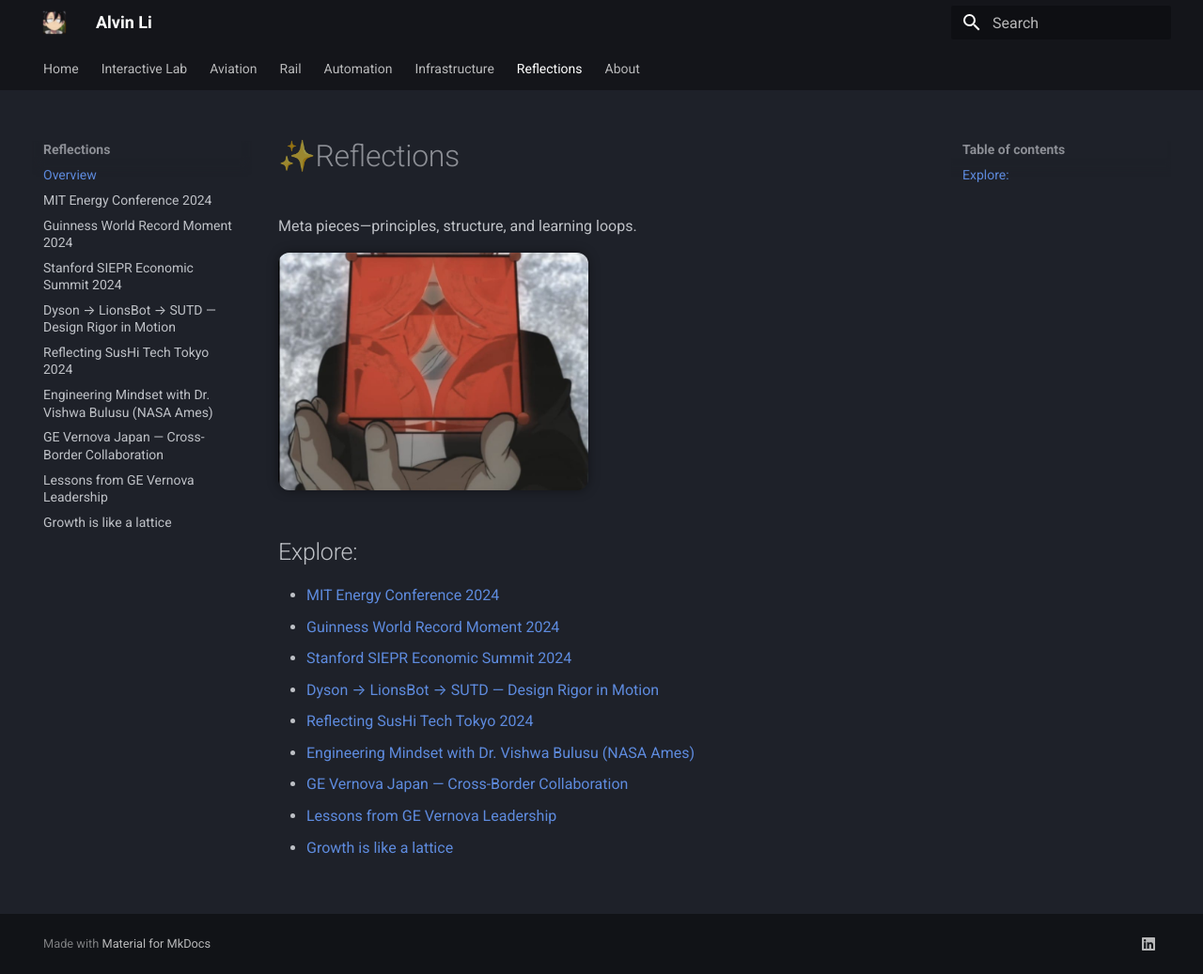
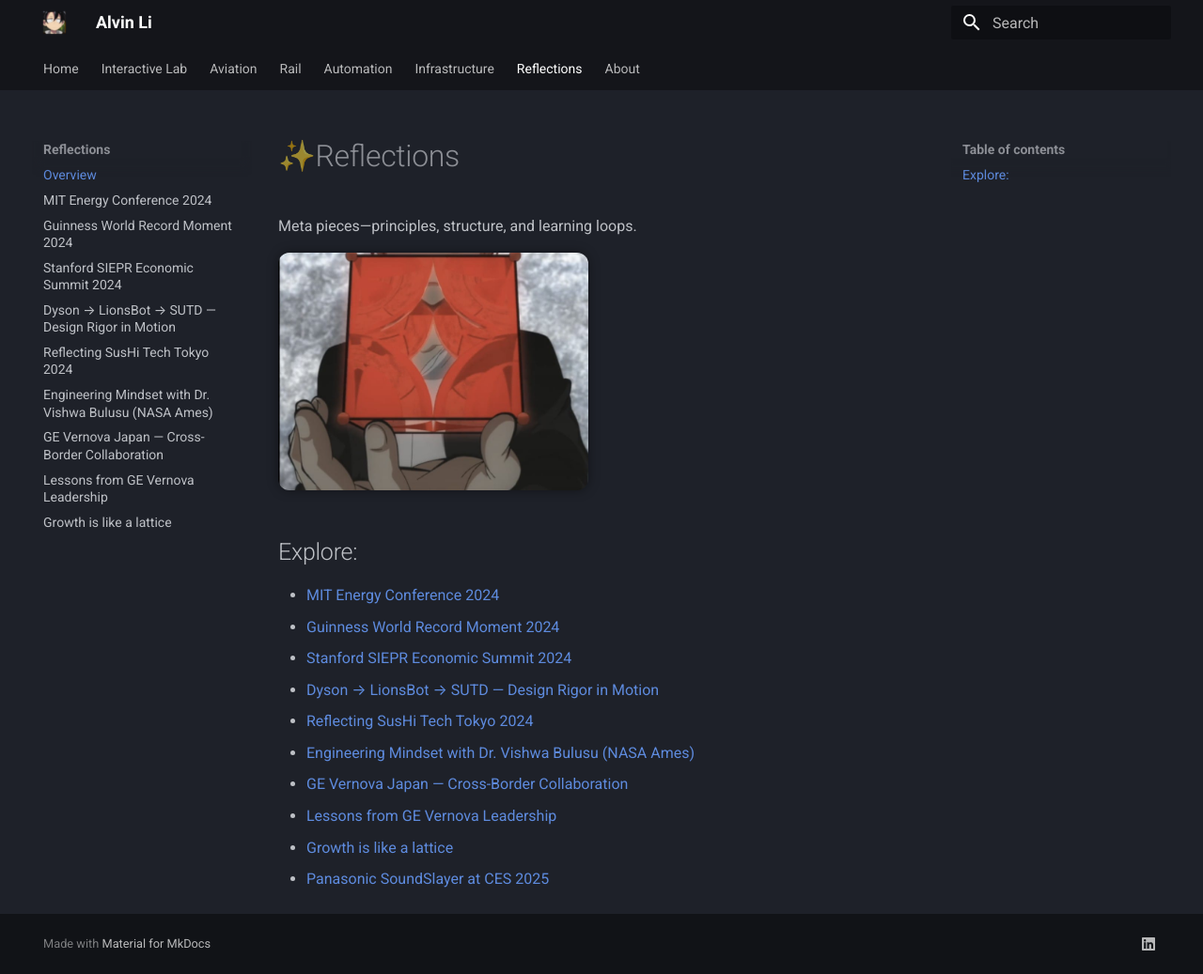
Before and after one commit to alvvvli/alvin-site, an MkDocs documentation site: the page built from docs/reflections/index.md, in a window 1280 px wide and 1037 px high. Shown: the whole window at 94% size. Built offline with MkDocs 1.6.1 and Material for MkDocs 9.7.7, drawn with Linux system fonts in a browser that asks for light colours.

Commit message:
Update index.md

```diff
--- a/docs/reflections/index.md
+++ b/docs/reflections/index.md
@@ -14,3 +14,4 @@ Meta pieces—principles, structure, and learning loops.
 - [GE Vernova Japan — Cross-Border Collaboration](gevjp.md)
 - [Lessons from GE Vernova Leadership](francisjulia.md)
 - [Growth is like a lattice](lattice.md)
+- [Panasonic SoundSlayer at CES 2025](sslayer.md)
```
